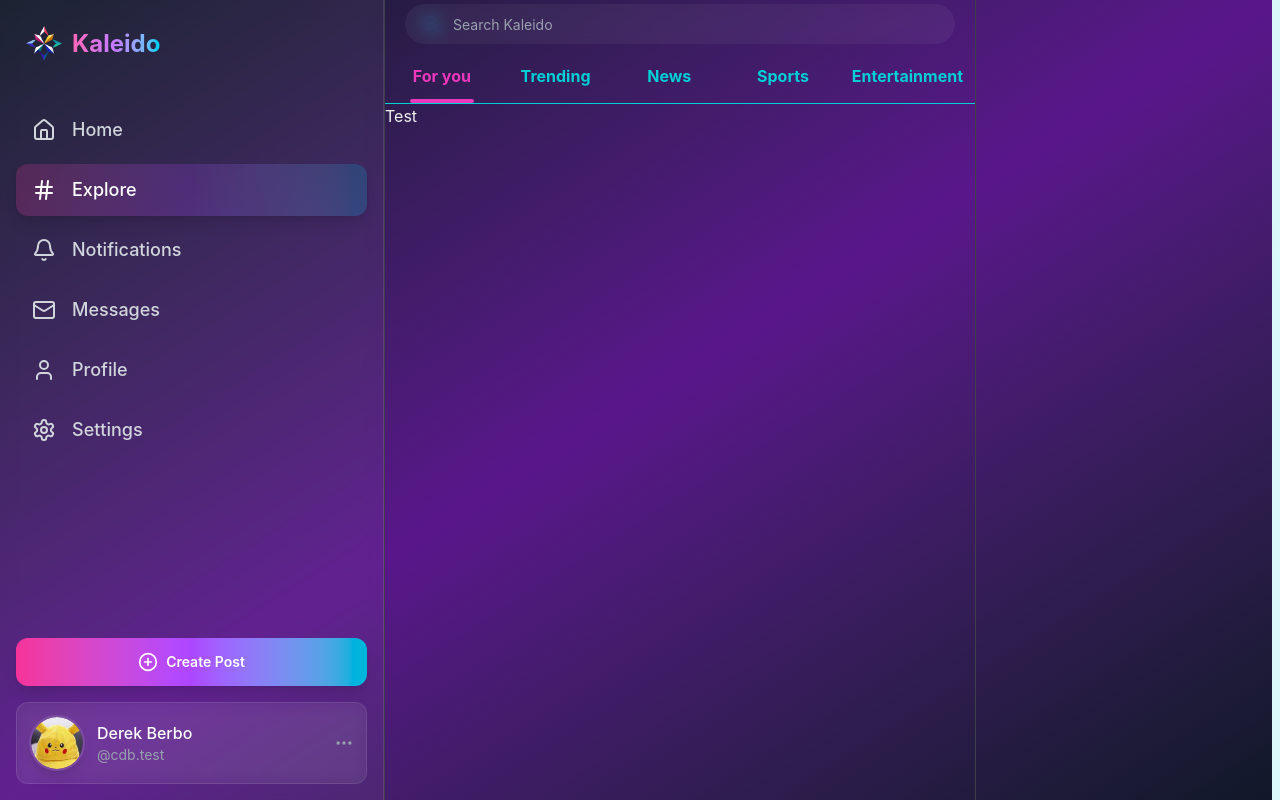
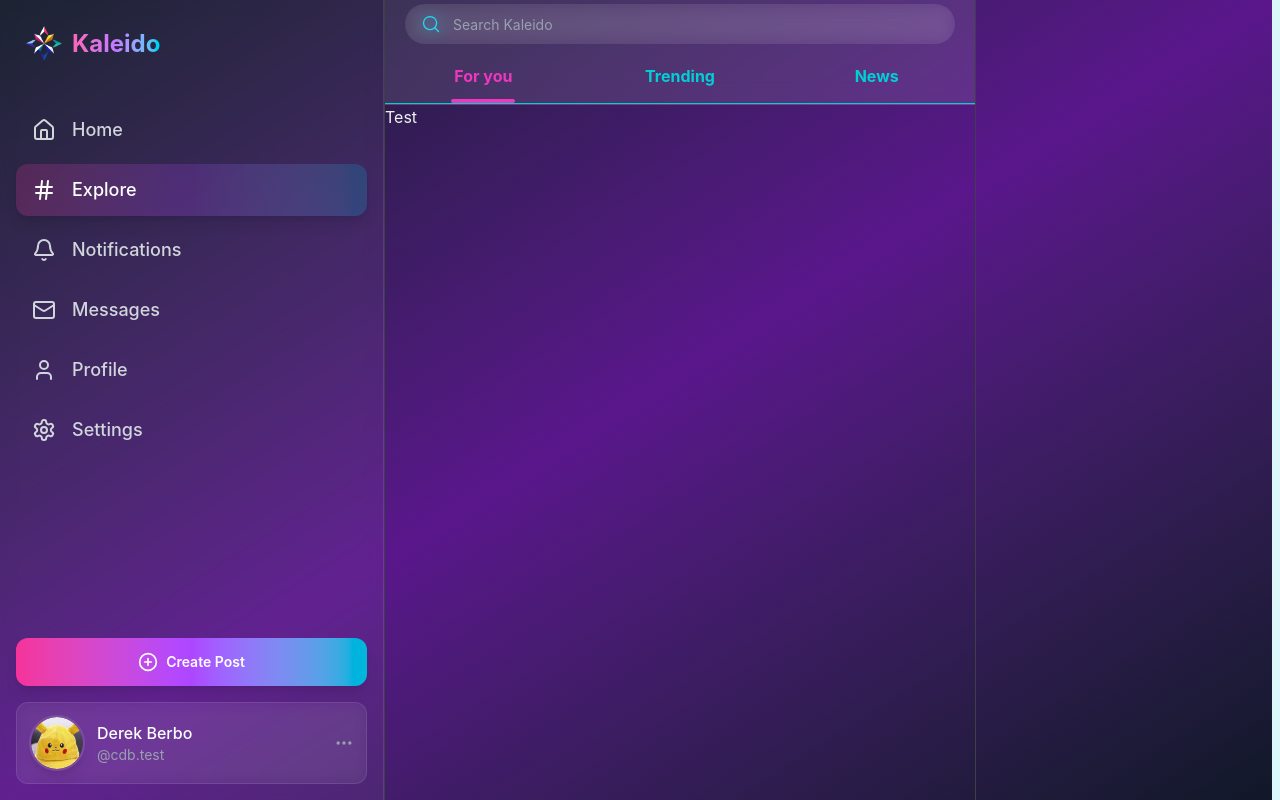
Before and after one commit to pickachuuu/kaleido-client, a Next.js app: page /explore in a window 1280 px wide. Built offline with nearby package versions, Linux system fonts and the light colour scheme.

Commit message:
style: simplify ExplorePage by removing redundant NavButton components for a cleaner layout

```diff
--- a/src/app/(dashboard)/explore/page.tsx
+++ b/src/app/(dashboard)/explore/page.tsx
@@ -11,7 +11,7 @@ export default function ExplorePage() {
 
     return (
         <div>
-            <StickyContainer variant={"solid"}>
+            <StickyContainer>
                 <Header className="px-5 py-1">
                     <SearchBar/>
                 </Header>
@@ -25,12 +25,6 @@ export default function ExplorePage() {
                     <NavButton
                     onClick={()=>{setActiveTab('News')}}
                     active={activeTab === 'News'}>News</NavButton>
-                    <NavButton
-                    onClick={()=>{setActiveTab('Sports')}}
-                    active={activeTab === 'Sports'}>Sports</NavButton>
-                    <NavButton
-                    onClick={()=>{setActiveTab('Entertainment')}}
-                    active={activeTab === 'Entertainment'}>Entertainment</NavButton>
                 </NavButtonContainer>
             </StickyContainer>
 
```
